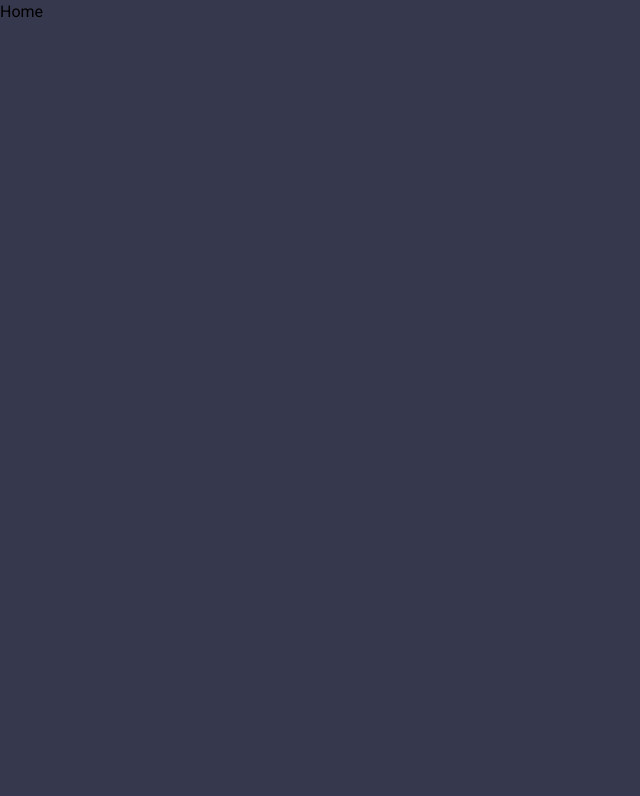
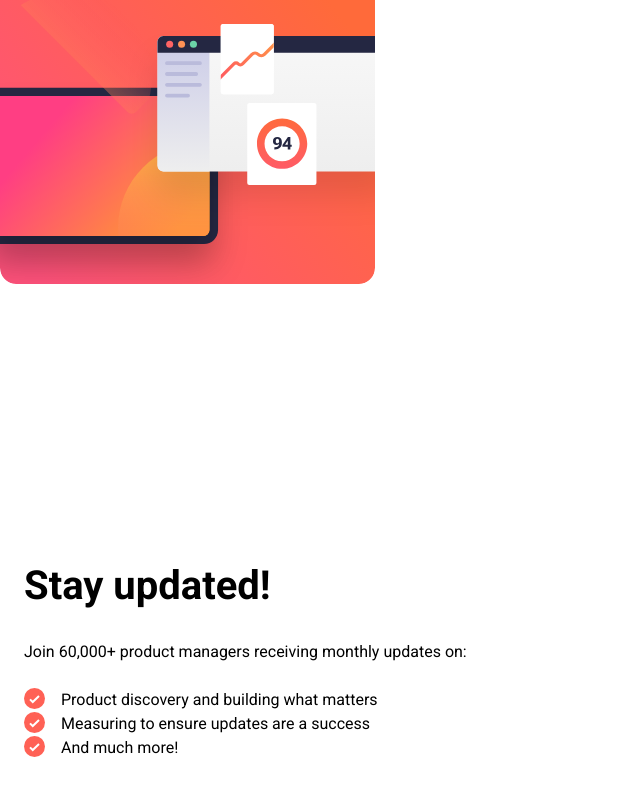
Before and after one commit to caarlosdamian/newsletter-sign-up-with-success-message, a React (Vite) app: page / in a window 1280 px wide. Shown: the top 796 px of the page, without its empty margins (0-640 px from the left). Built offline with nearby package versions, Linux system fonts and the light colour scheme.

Commit message:
feat(home): added firts part of home page

```diff
--- /dev/null
+++ b/src/constants/index.ts
@@ -0,0 +1,14 @@
+export const featuresInfo = [
+  {
+    id: 1,
+    text: 'Product discovery and building what matters',
+  },
+  {
+    id: 2,
+    text: 'Measuring to ensure updates are a success',
+  },
+  {
+    id: 3,
+    text: 'And much more!',
+  },
+];
--- a/src/pages/Home.tsx
+++ b/src/pages/Home.tsx
@@ -1,6 +1,24 @@
+import { featuresInfo } from '../constants';
 
 export const Home = () => {
   return (
-    <div>Home</div>
-  )
-}
+    <div className="bg-white w-screen h-full flex flex-col gap-10">
+      <div className="bg-headerMobile h-full bg-no-repeat w-full min-h-[284px]"></div>
+      <div className="flex flex-col gap-10 px-6">
+        <div className="flex flex-col gap-6">
+          <h1 className="text-[40px] font-bold">Stay updated!</h1>
+          <h3>Join 60,000+ product managers receiving monthly updates on:</h3>
+          <ul className="">
+            {featuresInfo.map((feature) => (
+              <li key={feature.id} className="flex items-start gap-4">
+                <img src="src/assets/images/icon-list.svg" alt="icon-list" />
+                <span>{feature.text}</span>
+              </li>
+            ))}
+          </ul>
+        </div>
+        <div className=""></div>
+      </div>
+    </div>
+  );
+};
--- a/src/pages/Root.tsx
+++ b/src/pages/Root.tsx
@@ -2,7 +2,7 @@ import { Outlet } from 'react-router-dom';
 
 export const Root = () => {
   return (
-    <div className="bg-primary-paleNavy w-screen h-screen">
+    <div className="bg-primary-paleNavy w-screen h-screen flex items-center justify-center">
       <Outlet />
     </div>
   );
```
